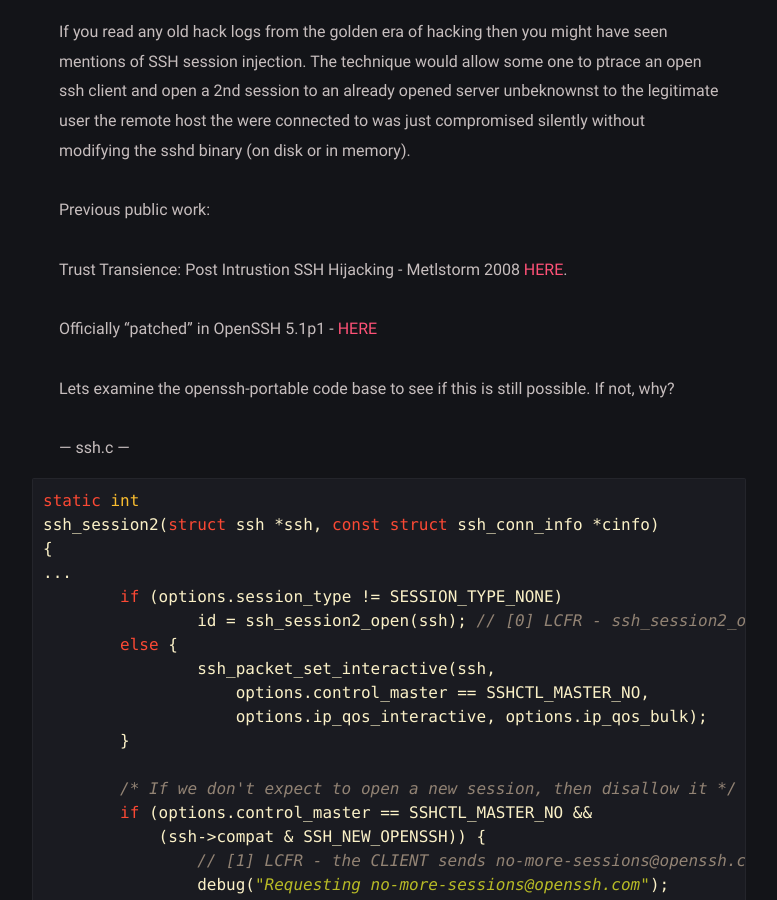
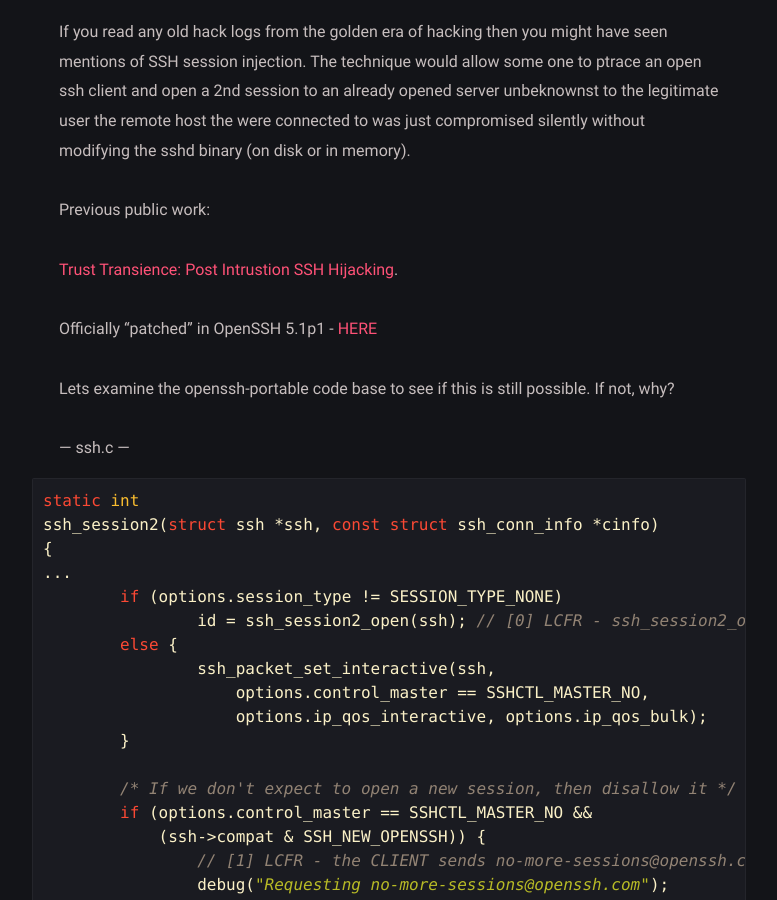
Before and after one commit to Nitping/notablog, a Jekyll site: the page built from _posts/ssh-2fa-lol/2022-01-01-local-ssh-2fa-bypass.md, in a window 1280 px wide and 900 px high, scrolled down 627 px. Shown: the whole window, without its empty margins (251-1028 px from the left). Built offline with Jekyll 4.4.1, drawn with Linux system fonts in a browser that asks for light colours.

Commit message:
Update 2022-01-01-local-ssh-2fa-bypass.md

```diff
--- a/_posts/ssh-2fa-lol/2022-01-01-local-ssh-2fa-bypass.md
+++ b/_posts/ssh-2fa-lol/2022-01-01-local-ssh-2fa-bypass.md
@@ -15,7 +15,7 @@
 
 Previous public work:
 
-Trust Transience: Post Intrustion SSH Hijacking - Metlstorm 2008 [HERE](https://www.blackhat.com/presentations/bh-usa-05/bh-us-05-boileau.pdf).
+[Trust Transience: Post Intrustion SSH Hijacking](https://www.blackhat.com/presentations/bh-usa-05/bh-us-05-boileau.pdf).
 
 Officially "patched" in OpenSSH 5.1p1 - [HERE](https://github.com/openssh/openssh-portable/commit/8901fa9c88d52ac1f099e7a3ce5bd75089e7e731#diff-6e5958092d48b108bef3faadd24f2259a7e999ba8771cb64c986179c059fe130)
 
```
